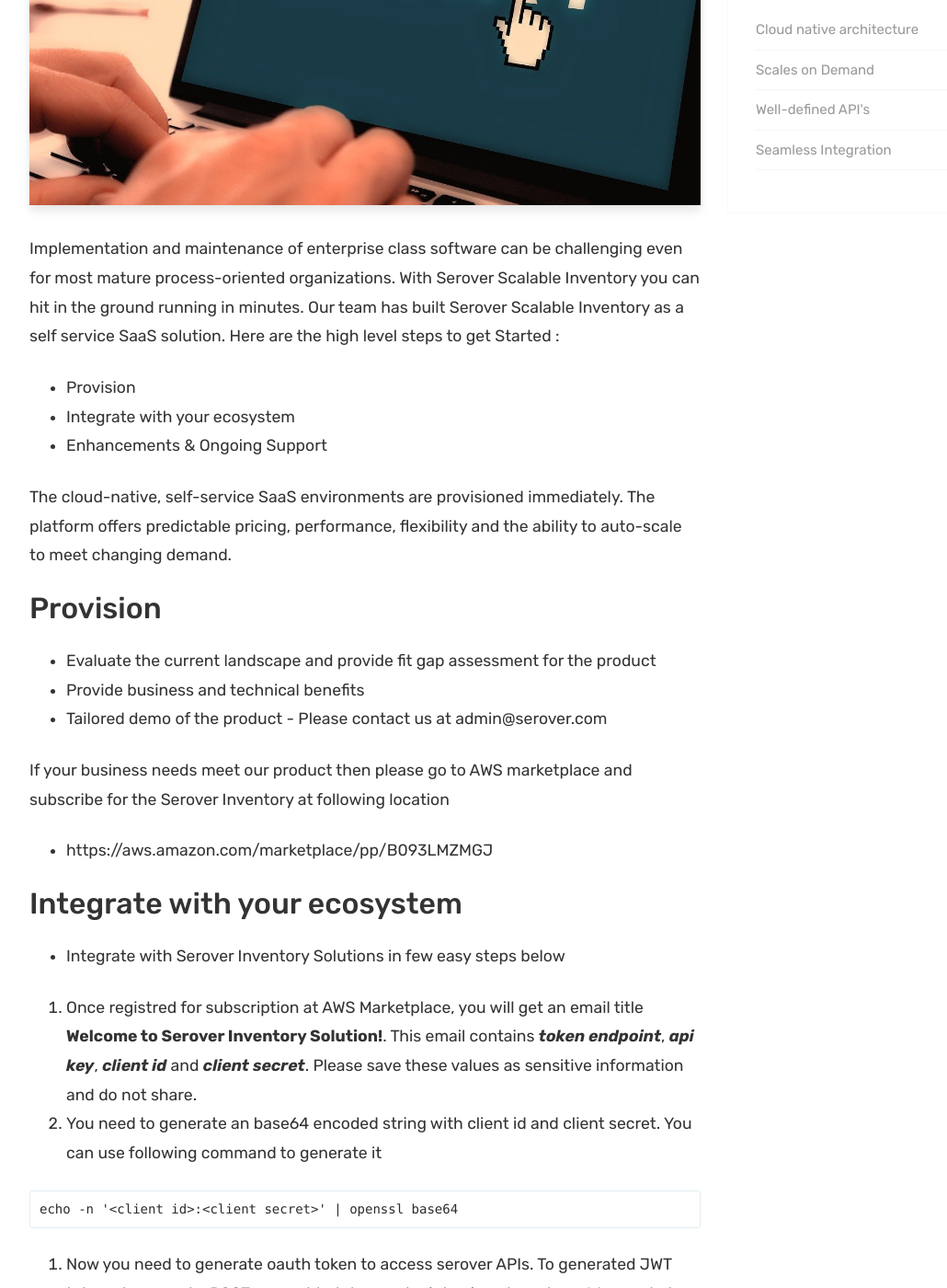
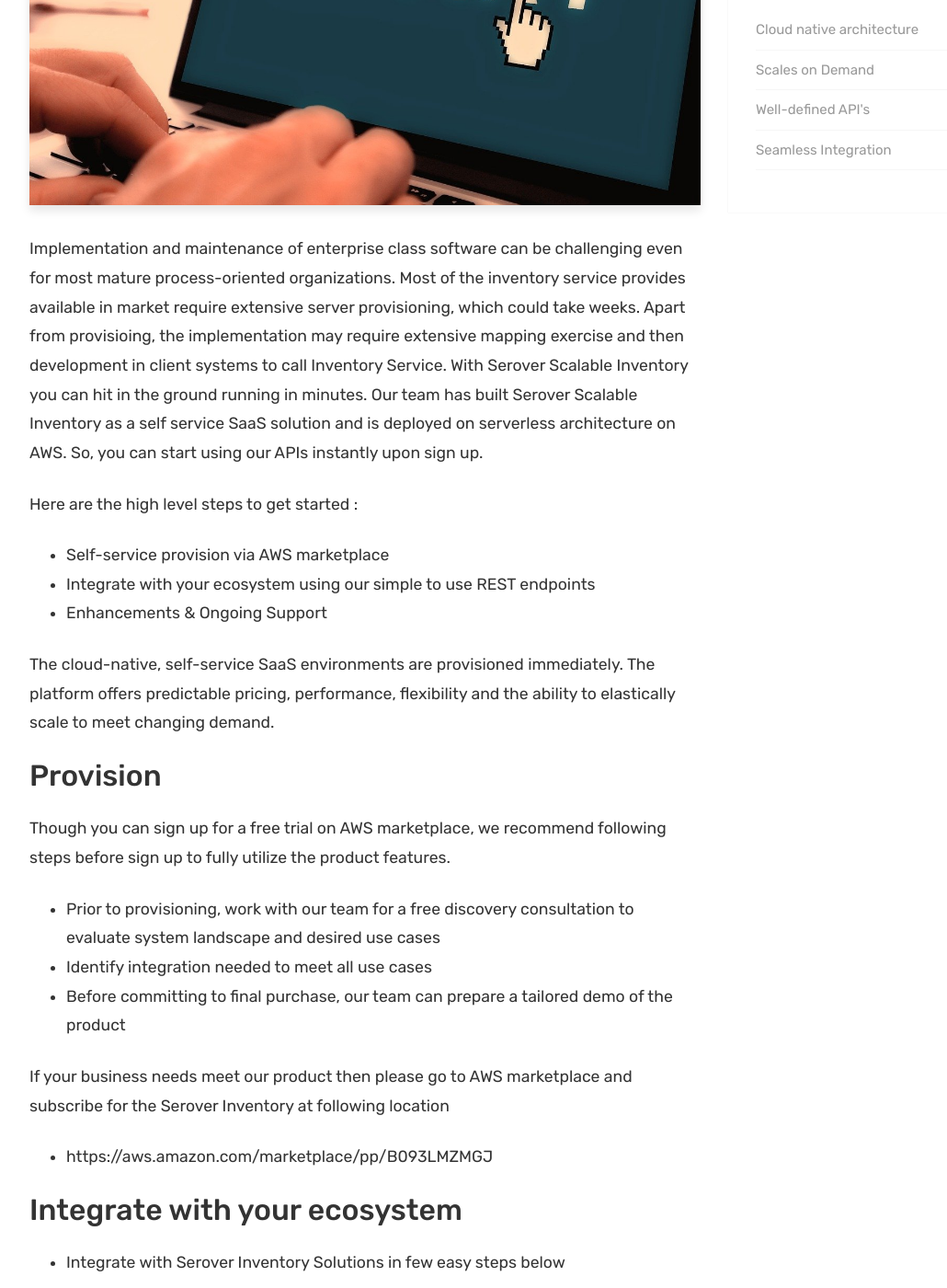
Before and after one commit to serover-cloud/web, a Jekyll site: the page built from _posts/2021-02-06-serover-scalable-inventory-get-started.md, in a window 1280 px wide and 1400 px high, scrolled down 573 px. Shown: the whole window at 92% size, without its empty margins (53-1083 px from the left). Built offline with Jekyll 4.4.1, drawn with Linux system fonts in a browser that asks for light colours; comment, search, counter and statistics services are not loaded.

Commit message:
Modified Implementation details

```diff
--- a/_posts/2021-02-06-serover-scalable-inventory-get-started.md
+++ b/_posts/2021-02-06-serover-scalable-inventory-get-started.md
@@ -7,18 +7,23 @@
 featured: true
 ---
 
-Implementation and maintenance of enterprise class software can be challenging even for most mature process-oriented organizations. With Serover Scalable Inventory you can hit in the ground running in minutes. Our team has built Serover Scalable Inventory as a self service SaaS solution. Here are the high level steps to get Started :
+Implementation and maintenance of enterprise class software can be challenging even for most mature process-oriented organizations. Most of the inventory service provides available in market require extensive server provisioning, which could take weeks. Apart from provisioing, the implementation may require extensive mapping exercise and then development in client systems to call Inventory Service.   With Serover Scalable Inventory you can hit in the ground running in minutes. Our team has built Serover Scalable Inventory as a self service SaaS solution and is deployed on serverless architecture on AWS. So, you can start using our APIs instantly upon sign up.
 
-* Provision
-* Integrate with your ecosystem
+Here are the high level steps to get started :
+
+* Self-service provision via AWS marketplace
+* Integrate with your ecosystem using our simple to use REST endpoints
 * Enhancements & Ongoing Support
 
-The cloud-native, self-service SaaS environments are provisioned immediately. The platform offers predictable pricing, performance, flexibility and the ability to auto-scale to meet changing demand.
+The cloud-native, self-service SaaS environments are provisioned immediately. The platform offers predictable pricing, performance, flexibility and the ability to elastically scale to meet changing demand.
 
 ## Provision
-+ Evaluate the current landscape and provide fit gap assessment for the product
-+ Provide business and technical benefits
-+ Tailored demo of the product - Please contact us at admin@serover.com
+
+Though you can sign up for a free trial on AWS marketplace, we recommend following steps before sign up to fully utilize the product features.
+
++ Prior to provisioning, work with our team for a free discovery consultation to evaluate system landscape and desired use cases
++ Identify integration needed to meet all use cases
++ Before committing to final purchase, our team can prepare a tailored demo of the product
 
 If your business needs meet our product then please go to AWS marketplace and subscribe for the Serover Inventory at following location
 - https://aws.amazon.com/marketplace/pp/B093LMZMGJ
```
